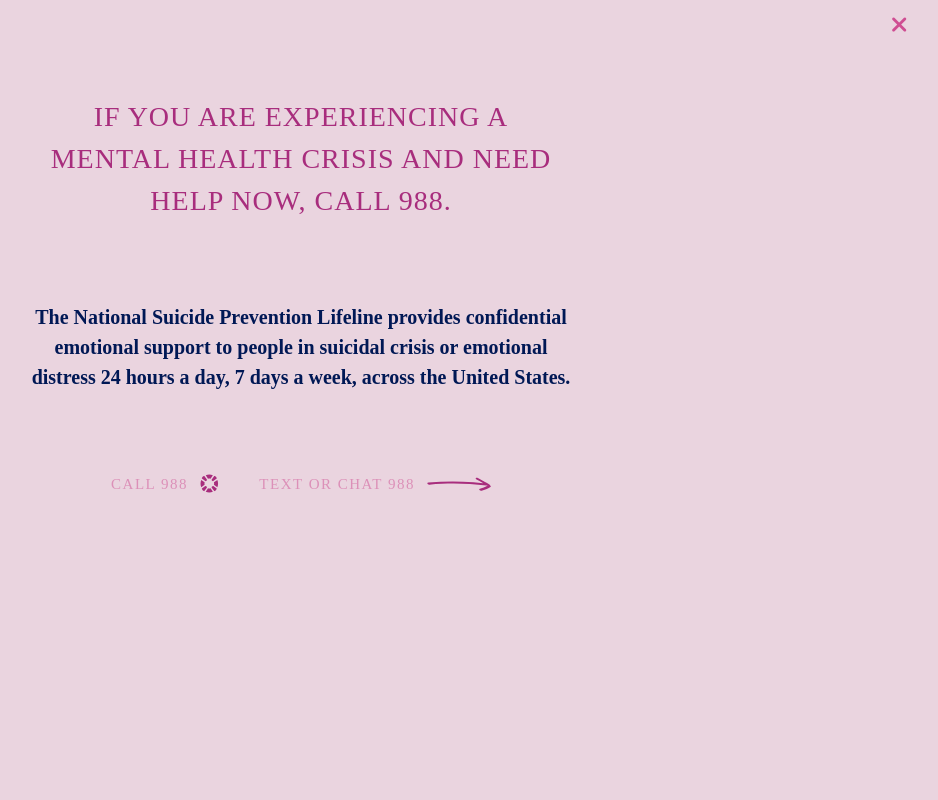
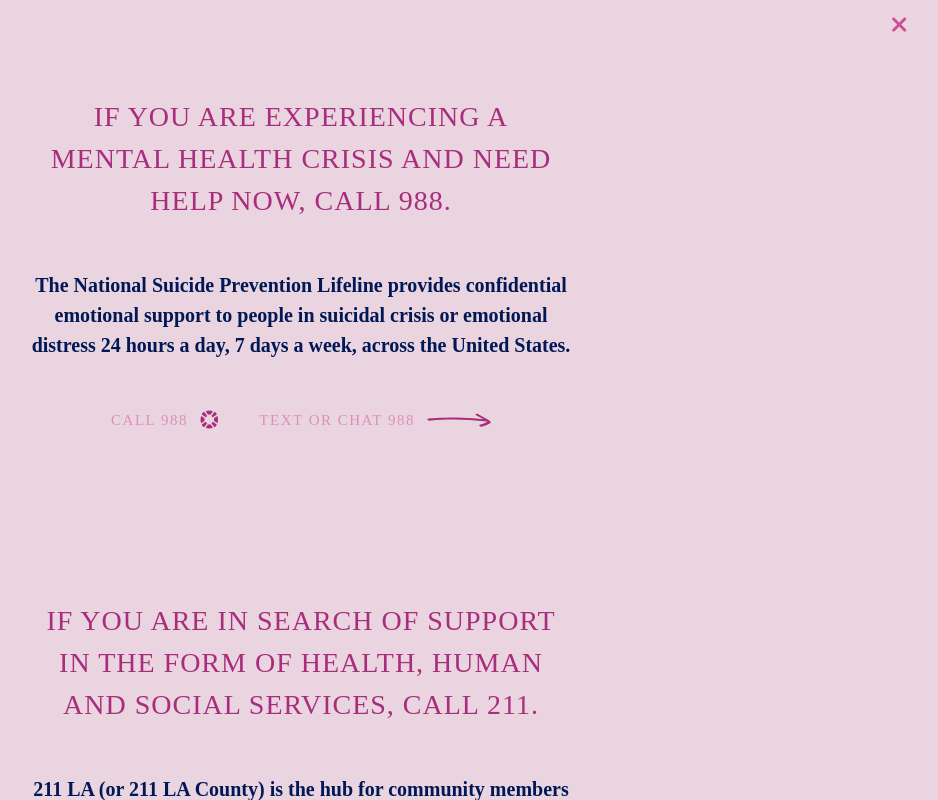
Before and after one commit to reddoorla/la-homelessness-initiative, a SvelteKit app: page / in a window 1280 px wide. Both pictures are taken after a click on the button "SOS, I NEED HELP". Shown: the whole page, without its empty margins (339-1277 px from the left). Built offline with nearby package versions, Linux system fonts and the light colour scheme; no server answers; some icons are missing; a web font is replaced by a local one.

Commit message:
added 211

```diff
--- a/src/routes/+page.svelte
+++ b/src/routes/+page.svelte
@@ -734,7 +734,7 @@
     {/if}
     {#if isHelpModalActive}
     <div class="w-screen h-screen bg-masthead-pink fixed z-50 top-0 left-0 overflow-y-auto overflow-x-hidden" transition:fly={{x:"100%"}}>
-        <div class="flex flex-col items-center justify-center gap-20 p-12 py-24">
+        <div class="flex flex-col items-center justify-center gap-12 p-12 py-24">
         <h5 class="text-[#A82D7D] max-w-[540px] text-center">If you are experiencing a mental health crisis and need help now, call 988.</h5>
         <p class="text-center max-w-[540px]">The National Suicide Prevention Lifeline provides confidential emotional support to people in suicidal crisis or emotional distress 24 hours a day, 7 days a week, across the United States. </p>
         <div class="flex flex-col md:flex-row justify-center items-center gap-10 pb-24">
@@ -746,6 +746,22 @@
 
             <a target="_blank" href="https://988lifeline.org/chat/" class="bump text-light-pink hover:text-pink flex flex-row gap-3">
                 <div class="btn-text">text or chat 988</div>
+                <svg class="w-16" viewBox="0 0 150 31" fill="none" xmlns="http://www.w3.org/2000/svg">
+                    <path id="Vector" d="M3.05339 11.2409C38.1895 7.973 73.546 7.74546 108.722 10.5023C116.387 11.1044 124.041 11.8571 131.671 12.7373C131.13 12.4335 130.58 12.1442 130.035 11.8439C125.375 9.31656 120.715 6.78918 116.056 4.2618C114.907 3.64365 113.317 2.18852 114.418 0.820324C115.464 -0.484194 118.091 0.090017 119.293 0.744115C124.825 3.73931 130.357 6.73451 135.882 9.74452C140.394 12.1871 147.405 14.5337 149.421 19.7056C149.78 20.6233 149.582 21.3361 148.718 21.8718C142.302 25.772 135.318 28.5632 127.993 30.2237C126.304 30.5998 124.06 29.9674 122.949 28.5989C121.941 27.3684 122.308 25.9412 123.93 25.5691C130.241 24.1378 136.174 21.7916 141.763 18.5906C141.592 18.4013 141.42 18.2341 141.233 18.0662C140.521 18.3513 139.606 18.3718 138.964 18.299C104.576 13.9307 69.8531 12.4908 35.2271 14.0388C25.2928 14.4845 15.3646 15.1773 5.4654 16.0971C2.22322 16.4101 -1.83735 11.7036 3.05339 11.2409Z" fill="#A82D7D"/>
+                </svg>
+            </a>
+        </div>
+        <h5 class="text-[#A82D7D] max-w-[540px] text-center mt-6">If you are in search of support in the form of health, human and social services, call 211.</h5>
+        <p class="text-center max-w-[540px]">211 LA (or 211 LA County) is the hub for community members and community organizations looking for all types of health, human, and social services in Los Angeles County. </p>
+        <div class="flex flex-col md:flex-row justify-center items-center gap-10 pb-24">
+
+                <a target="_blank" href="tel:211" class="flex flex-row items-center justify-center transition bump gap-3">
+                    <div class="btn-text text-light-pink hover:text-pink transition-colors ">CALL 211</div>
+                    <img class="h-6" src={lifePreserver} alt="life preserver" />
+                </a>
+
+            <a target="_blank" href="https://211la.org/" class="bump text-light-pink hover:text-pink flex flex-row gap-3">
+                <div class="btn-text">Go to 211LA.org</div>
                 <svg class="w-16" viewBox="0 0 150 31" fill="none" xmlns="http://www.w3.org/2000/svg">
                     <path id="Vector" d="M3.05339 11.2409C38.1895 7.973 73.546 7.74546 108.722 10.5023C116.387 11.1044 124.041 11.8571 131.671 12.7373C131.13 12.4335 130.58 12.1442 130.035 11.8439C125.375 9.31656 120.715 6.78918 116.056 4.2618C114.907 3.64365 113.317 2.18852 114.418 0.820324C115.464 -0.484194 118.091 0.090017 119.293 0.744115C124.825 3.73931 130.357 6.73451 135.882 9.74452C140.394 12.1871 147.405 14.5337 149.421 19.7056C149.78 20.6233 149.582 21.3361 148.718 21.8718C142.302 25.772 135.318 28.5632 127.993 30.2237C126.304 30.5998 124.06 29.9674 122.949 28.5989C121.941 27.3684 122.308 25.9412 123.93 25.5691C130.241 24.1378 136.174 21.7916 141.763 18.5906C141.592 18.4013 141.42 18.2341 141.233 18.0662C140.521 18.3513 139.606 18.3718 138.964 18.299C104.576 13.9307 69.8531 12.4908 35.2271 14.0388C25.2928 14.4845 15.3646 15.1773 5.4654 16.0971C2.22322 16.4101 -1.83735 11.7036 3.05339 11.2409Z" fill="#A82D7D"/>
                 </svg>
```
